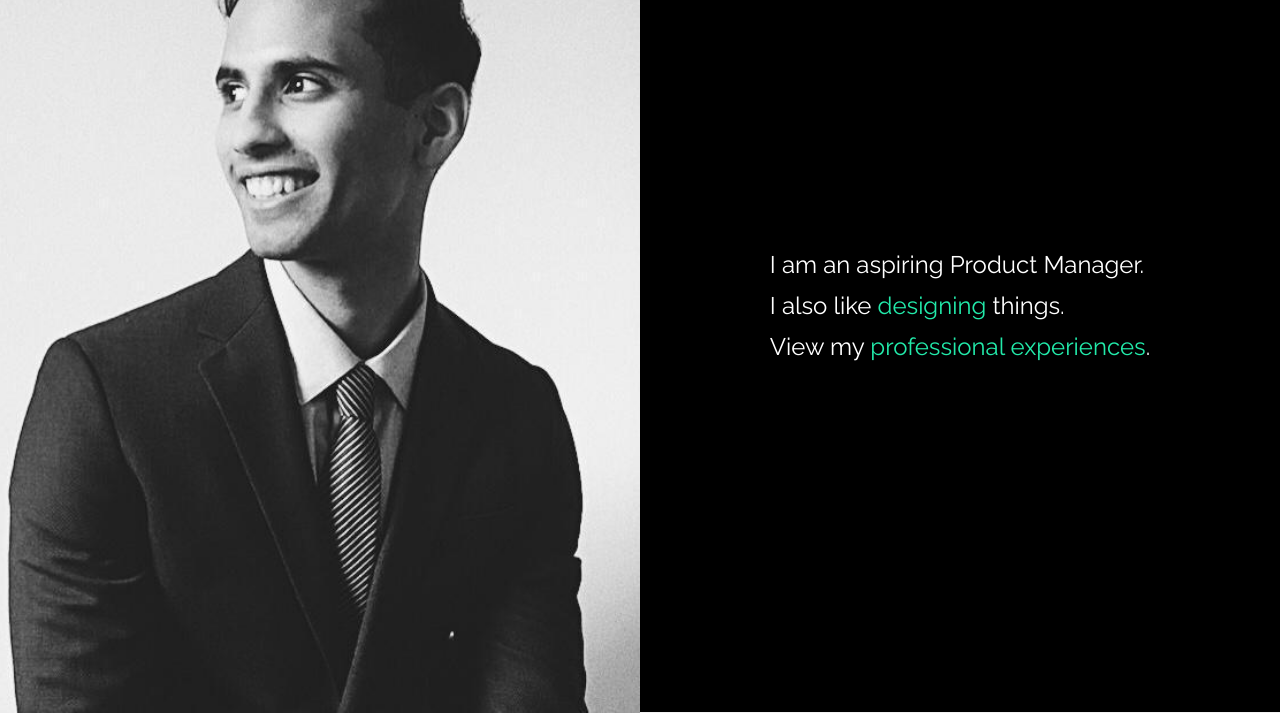
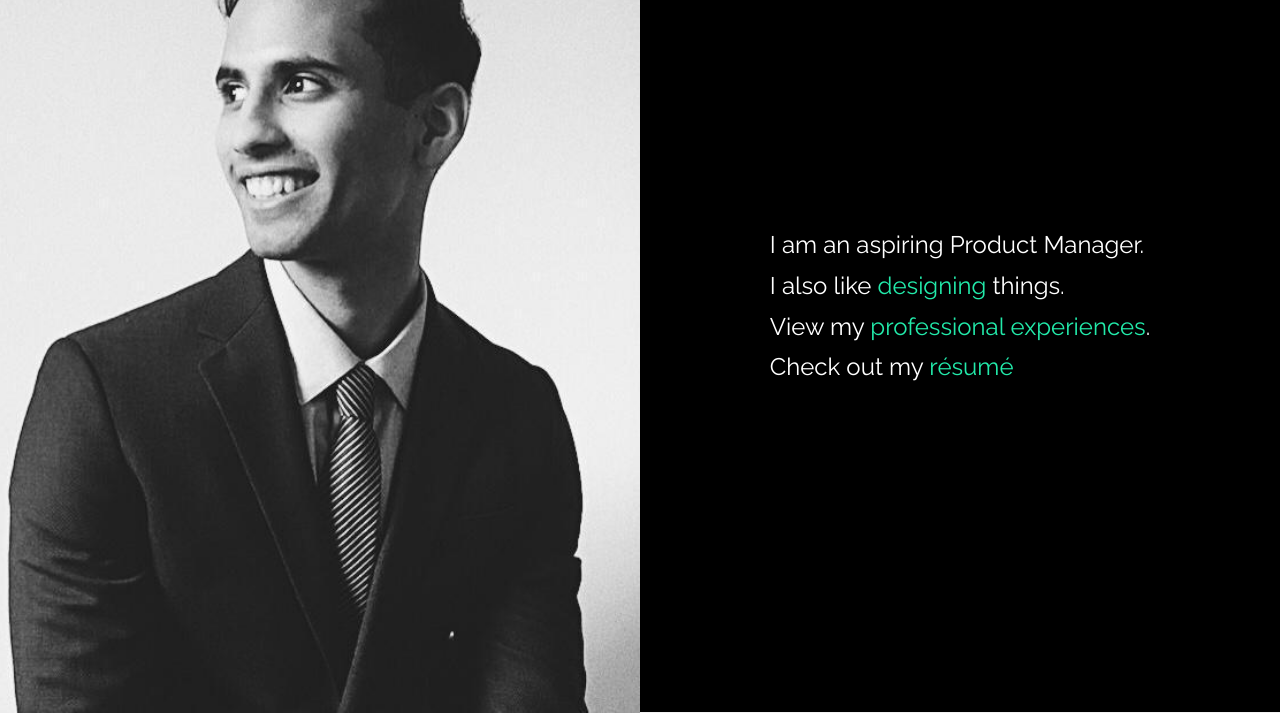
Before and after one commit to dhrgt/dhrgt.github.io, a website: page index.html in a window 1280 px wide. Shown: the part 87-800 px from the top of the page. Drawn offline with Linux system fonts and the light colour scheme; files whose address does not match are found by name.

Commit message:
Update index.html

```diff
--- a/index.html
+++ b/index.html
@@ -54,7 +54,7 @@
           <h1 class="heading">I am an aspiring Product Manager.</h1>
           <h1 class="heading">I also like <a href="https://docs.google.com/presentation/d/1aIAP1K6es88o0ibOs0g8o7-HxbAuJE6Qv5CZPP9FrrQ/edit?usp=sharing">designing</a> things.</h1>
           <h1 class="heading">View my <a href="https://www.linkedin.com/in/dhrgt/">professional experiences</a>.</h1>
-
+          <h1 class="heading">Check out my <a href="https://drive.google.com/open?id=1kOuny9VJ1hsdOtEubIa3boHjhiF4JPQu">résumé</h1>
 
         </div>
       </div>
```
